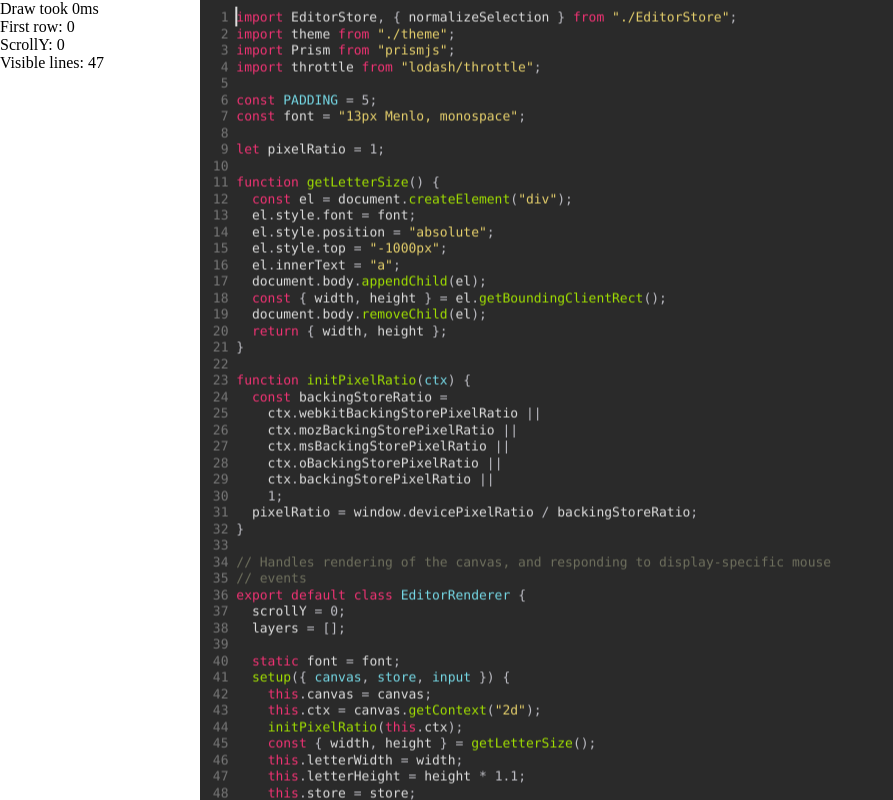
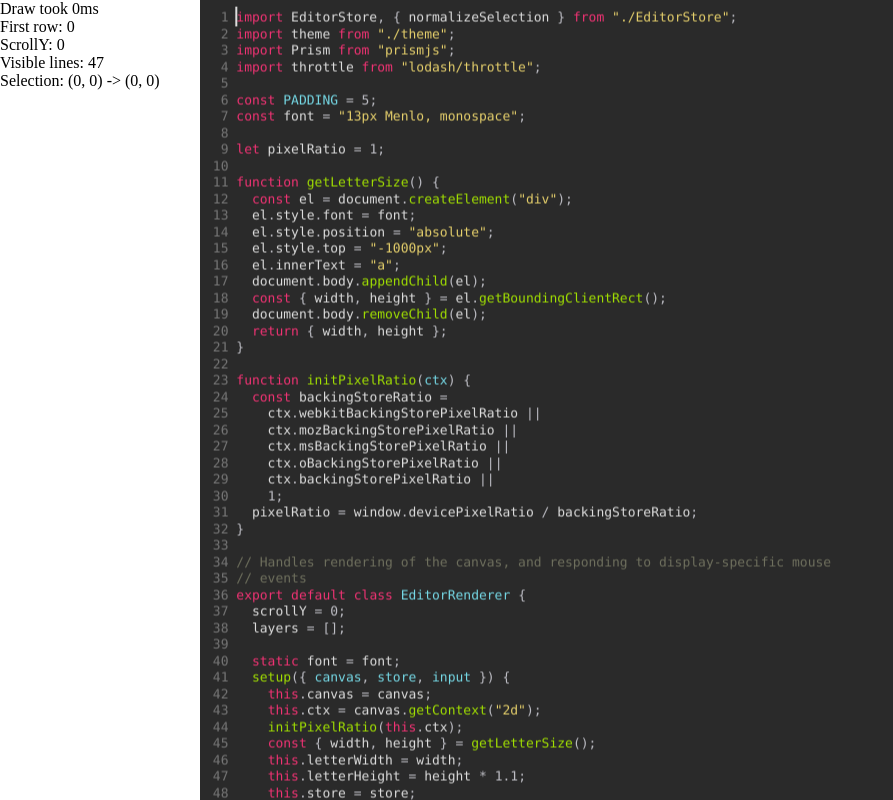
Before and after one commit to gkaemmer/canvas-editor, a Next.js app: page / in a window 1280 px wide. Shown: the whole page, without its empty margins (0-893 px from the left). Built offline with nearby package versions, Linux system fonts and the light colour scheme.

Commit message:
Fix copy/paste

```diff
--- a/src/EditorStore.js
+++ b/src/EditorStore.js
@@ -72,14 +72,7 @@ export default class EditorStore {
   }
 
   get selection() {
-    const c = this.cursors[0];
-    if (c.x === c.sx && c.y === c.sy) return null;
-    return {
-      startX: c.sx,
-      startY: c.sy,
-      endX: c.x,
-      endY: c.y
-    };
+    return normalizeSelection(this.cursors[this.currentCursor || 0]);
   }
 
   set selection(val) {
@@ -479,10 +472,11 @@ export default class EditorStore {
   getSelectedText() {
     if (!this.selection) return "";
     if (this.selection.startY === this.selection.endY) {
-      const { startX, endX } = normalizeSelection(this.selection);
+      const { startX, endX } = this.selection;
+      console.log(startX, endX);
       return this.rows[this.selection.endY].substring(startX, endX);
     } else {
-      const { startX, startY, endX, endY } = normalizeSelection(this.selection);
+      const { startX, startY, endX, endY } = this.selection;
       let result = this.rows[startY].substring(startX) + "\n";
       for (let i = startY + 1; i < endY; i++) {
         result += this.rows[i] + "\n";
```
